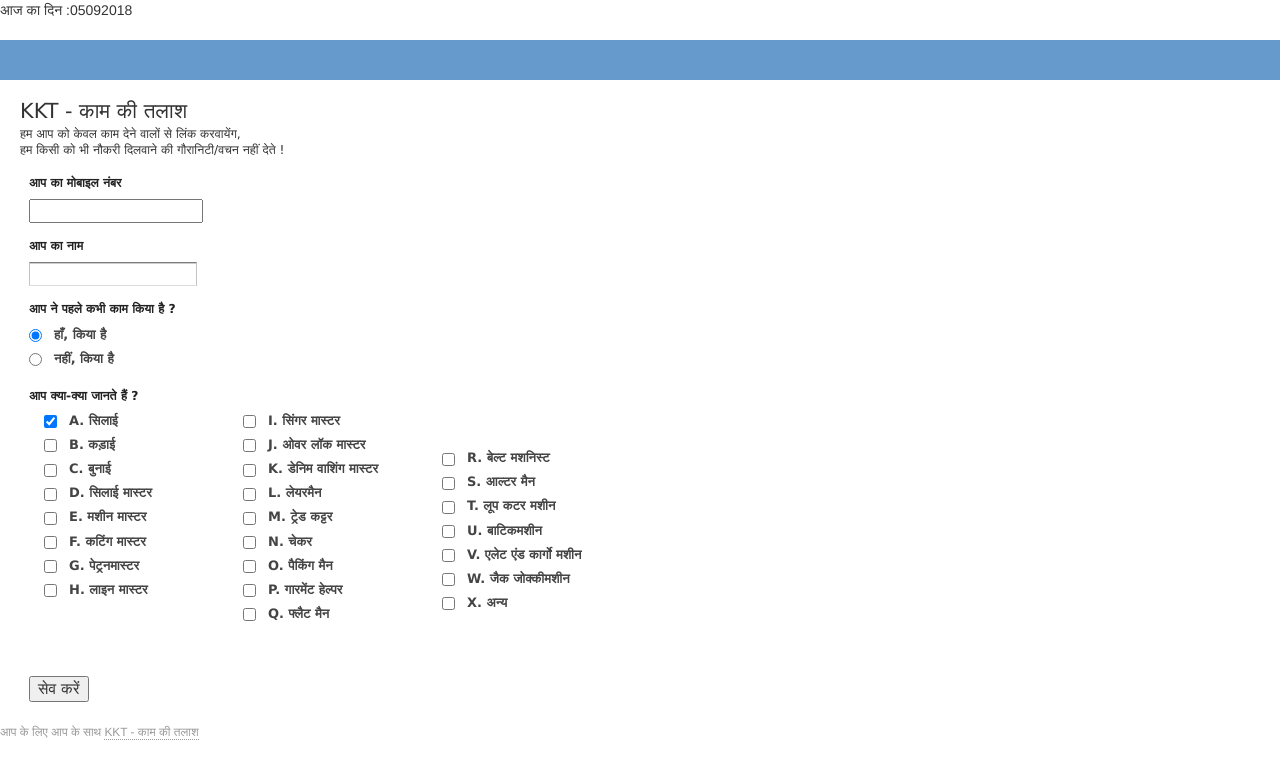
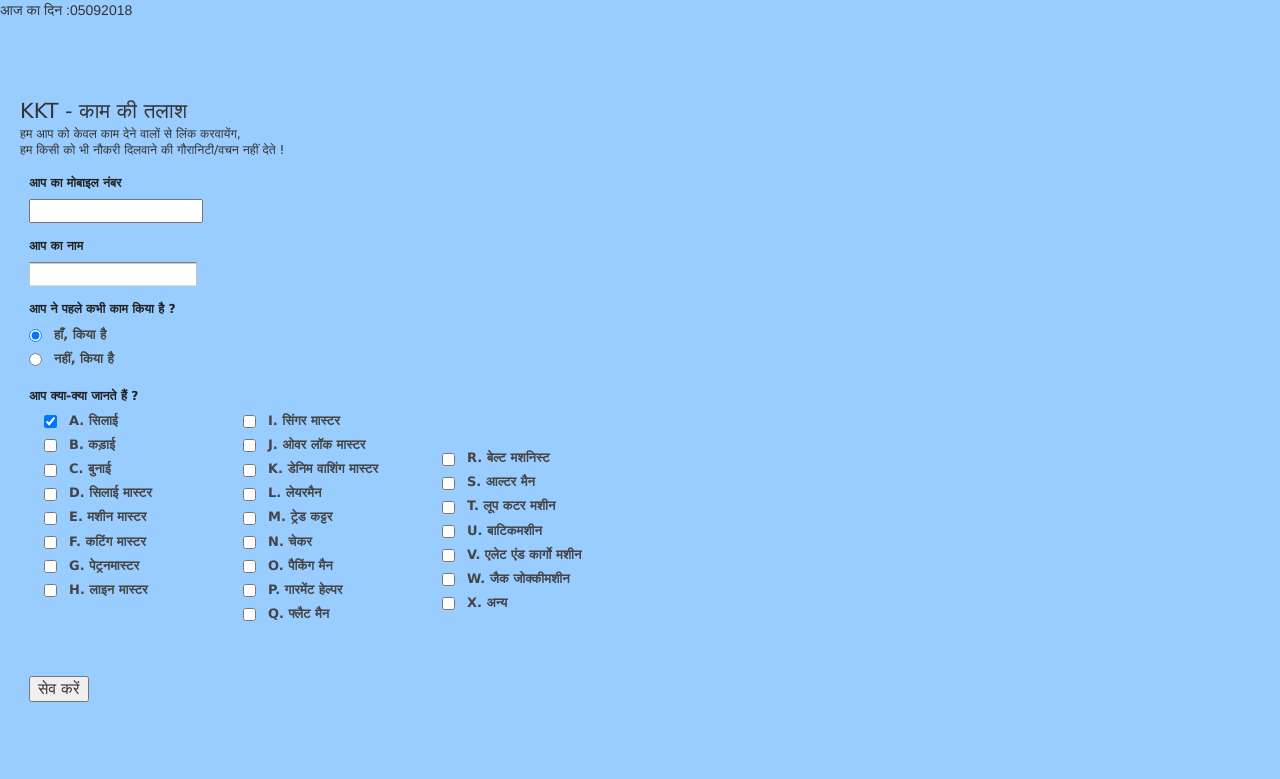
Before and after one commit to vishv2350/KKT-KamKiTalash, a PHP site: page /employee.php in a window 1280 px wide. Shown: the top 779 px of the page. Run offline with PHP 8.4, Linux system fonts and the light colour scheme.

Commit message:
05.09.2018

```diff
--- a/contactus.php
+++ b/contactus.php
@@ -5,7 +5,7 @@
   <title>KKT - काम की तलाश!</title>
 </head>
 
-<body>
+<body  style="background-color: #99CCFF">
 <p>हम आप को केवल काम देने वालों से लिंक करवायेंग, <BR>हम किसी को भी नौकरी दिलवाने की <STRONG>गौरानिटी/वचन</STRONG> नहीं देते !
 </p>
 <BR>
--- a/employee.php
+++ b/employee.php
@@ -133,7 +133,7 @@
     <script src="https://ajax.googleapis.com/ajax/libs/jquery/3.3.1/jquery.min.js"></script>
     <script src="https://maxcdn.bootstrapcdn.com/bootstrap/3.3.7/js/bootstrap.min.js"></script>
 </head>
-<body id="main_body" >
+<body id="main_body"  style="background-color: #99CCFF">
 
    <!--	<img id="top" src="top.png" alt="">-->
     <?php Project_form_submitted(); ?>
@@ -144,7 +144,7 @@
 if ($_SERVER["REQUEST_METHOD"] <> "POST")
 {
 ?>
-		<form id="form_21150"  class="appnitro" enctype="multipart/form-data" method="post" action="">
+		<form id="form_21150"  class="appnitro" enctype="multipart/form-data" method="post" action=""  style="background-color: 1185cae5">
 					<div class="form_description">
 			<h2>KKT - काम की तलाश</h2>
 			<p>हम आप को केवल काम देने वालों से लिंक करवायेंग, <BR />हम किसी को भी नौकरी दिलवाने की गौरानिटी/वचन नहीं देते !</p>
--- a/employer.php
+++ b/employer.php
@@ -135,7 +135,7 @@
     <script src="https://ajax.googleapis.com/ajax/libs/jquery/3.3.1/jquery.min.js"></script>
     <script src="https://maxcdn.bootstrapcdn.com/bootstrap/3.3.7/js/bootstrap.min.js"></script>
 </head>
-<body id="main_body" >
+<body id="main_body"  style="background-color: #99CCFF">
 
    <!--	<img id="top" src="top.png" alt="">-->
     <?php Project_form_submitted(); ?>
--- a/fees.php
+++ b/fees.php
@@ -5,7 +5,7 @@
   <title>KKT - काम की तलाश!</title>
 </head>
 
-<body>
+<body  style="background-color: #99CCFF">
 <p>हम आप को केवल काम देने वालों से लिंक करवाएँगे, <BR>हम किसी को भी नौकरी दिलवाने की <STRONG>गारंटी/वचन</STRONG> नहीं देते !
 </p>
 <BR>
--- a/help.php
+++ b/help.php
@@ -5,7 +5,7 @@
   <title>KKT - काम की तलाश!</title>
 </head>
 
-<body>
+<body  style="background-color: #99CCFF">
 <p>हम आप को केवल काम देने वालों से लिंक करवाएँगे, <BR>हम किसी को भी नौकरी दिलवाने की <STRONG>गारंटी/वचन</STRONG> नहीं देते !
 </p>
 <BR>
--- a/view.css
+++ b/view.css
@@ -1,6 +1,6 @@
 body
 {
-	background:#336699;
+	background:#99CCFF;
 	font-family:"Lucida Grande", Tahoma, Arial, Verdana, sans-serif;
 	font-size:small;
 	margin:8px 0 16px;
@@ -9,7 +9,7 @@
 
 #form_container
 {
-	background:#fff;
+	background:#99CCFF;
 	margin:0 auto;
 	text-align:left;
 }
@@ -26,7 +26,7 @@
 {
 	width:640px;
 	clear:both;
-	color:#999999;
+	color:#99CCFF;
 	text-align:center;
 	width:640px;
 	padding-bottom: 15px;
@@ -34,9 +34,9 @@
 }
 
 #footer a{
-	color:#999999;
+	color:#99CCFF;
 	text-decoration: none;
-	border-bottom: 1px dotted #999999;
+	border-bottom: 1px dotted #99CCFF;
 }
 
 #bottom
@@ -56,7 +56,7 @@
 /**** Logo Section  *****/
 h1
 {
-	background-color:#6699CC;
+	background-color:#99CCFF;
 	margin:0;
 	min-height:0;
 	padding:0;
```
Also changed, not shown: Icon/FAB1_Red.png (added).
